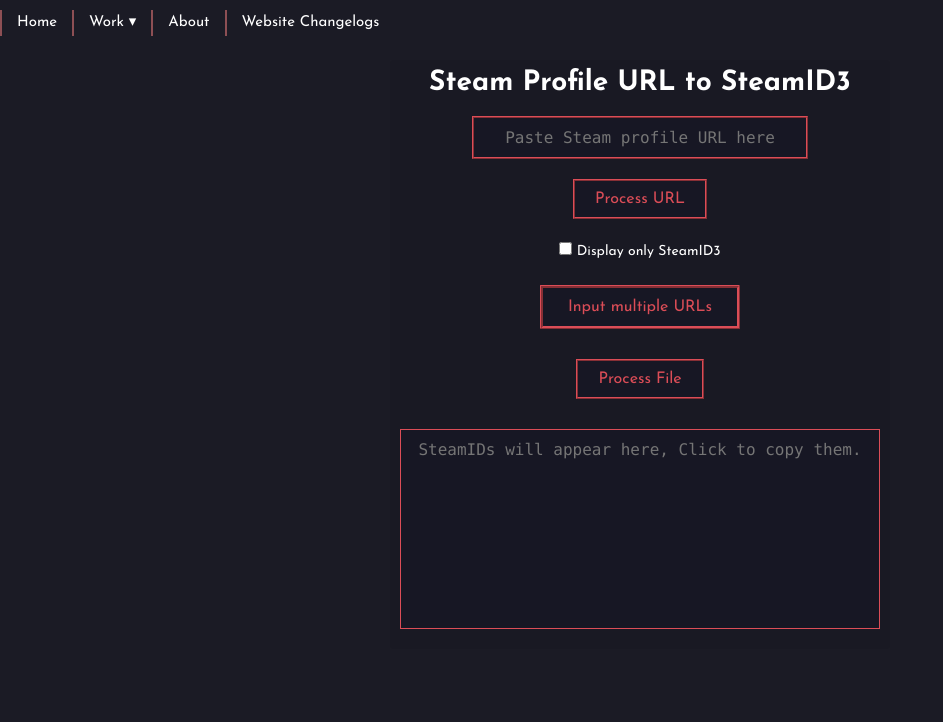
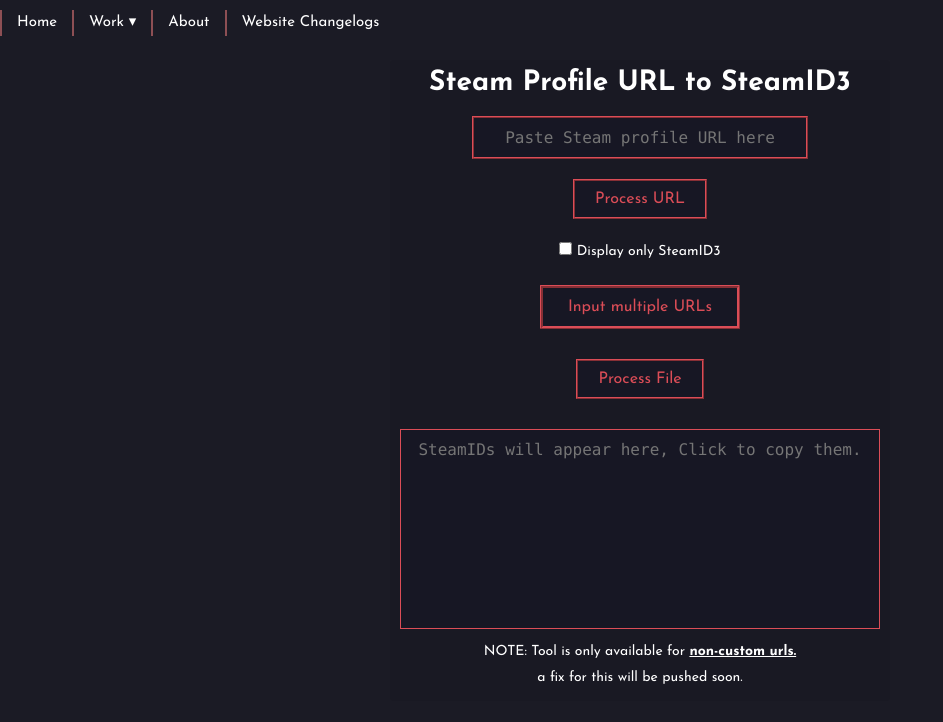
Before and after one commit to ZadesA/ZadesA.github.io, a plain HTML site: page steamurl/index.html in a window 1280 px wide. Shown: the whole page, without its empty margins (0-943 px from the left). Drawn offline with Linux system fonts and the light colour scheme.

Commit message:
Update index.html

```diff
--- a/steamurl/index.html
+++ b/steamurl/index.html
@@ -41,7 +41,11 @@
     <button onclick="processFile()">Process File</button>
 
     <textarea id="output" style="resize: none;" readonly placeholder="SteamIDs will appear here, Click to copy them."></textarea>
-    </div>
+
     <script src="script.js"></script>
+    <center>
+        NOTE: Tool is only available for <strong style="text-decoration: underline;"">non-custom urls.</strong> <br> a fix for this will be pushed soon.
+    </center>
+</div>
 </body>
 </html>
```
